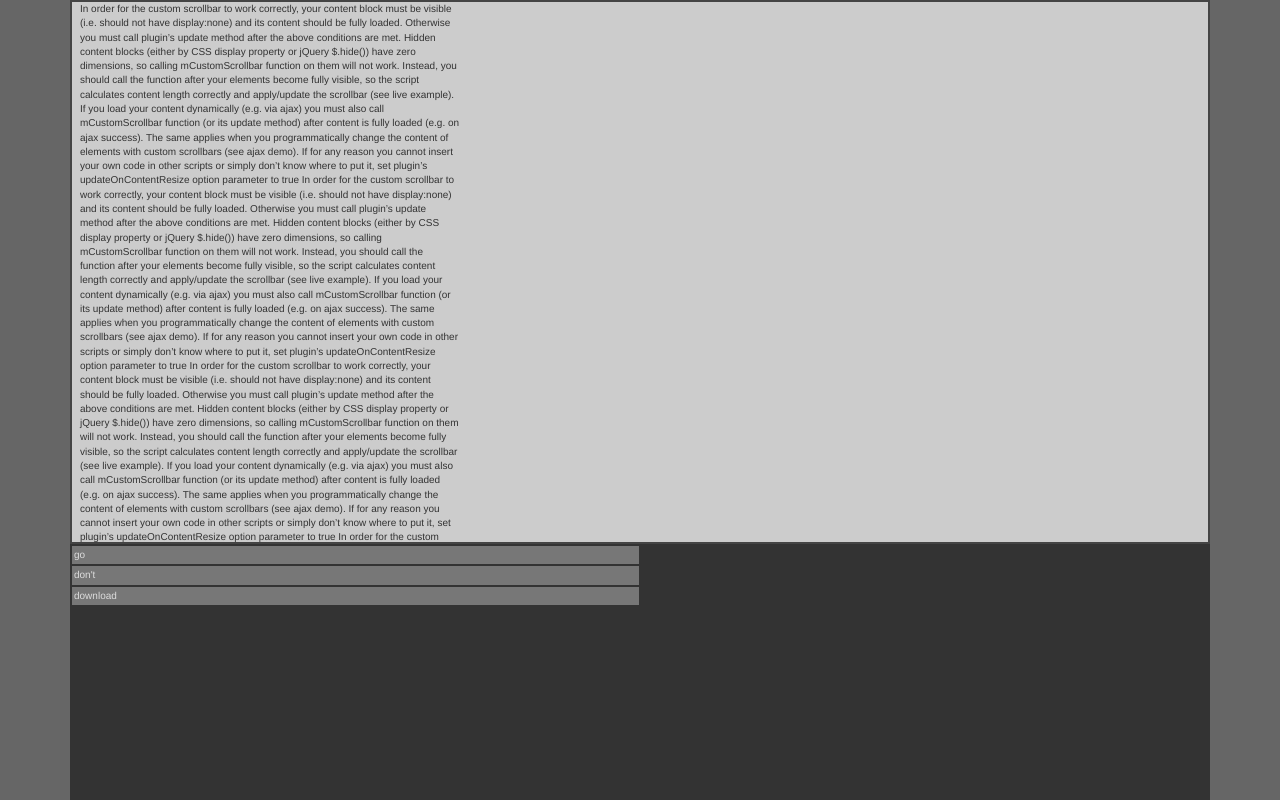
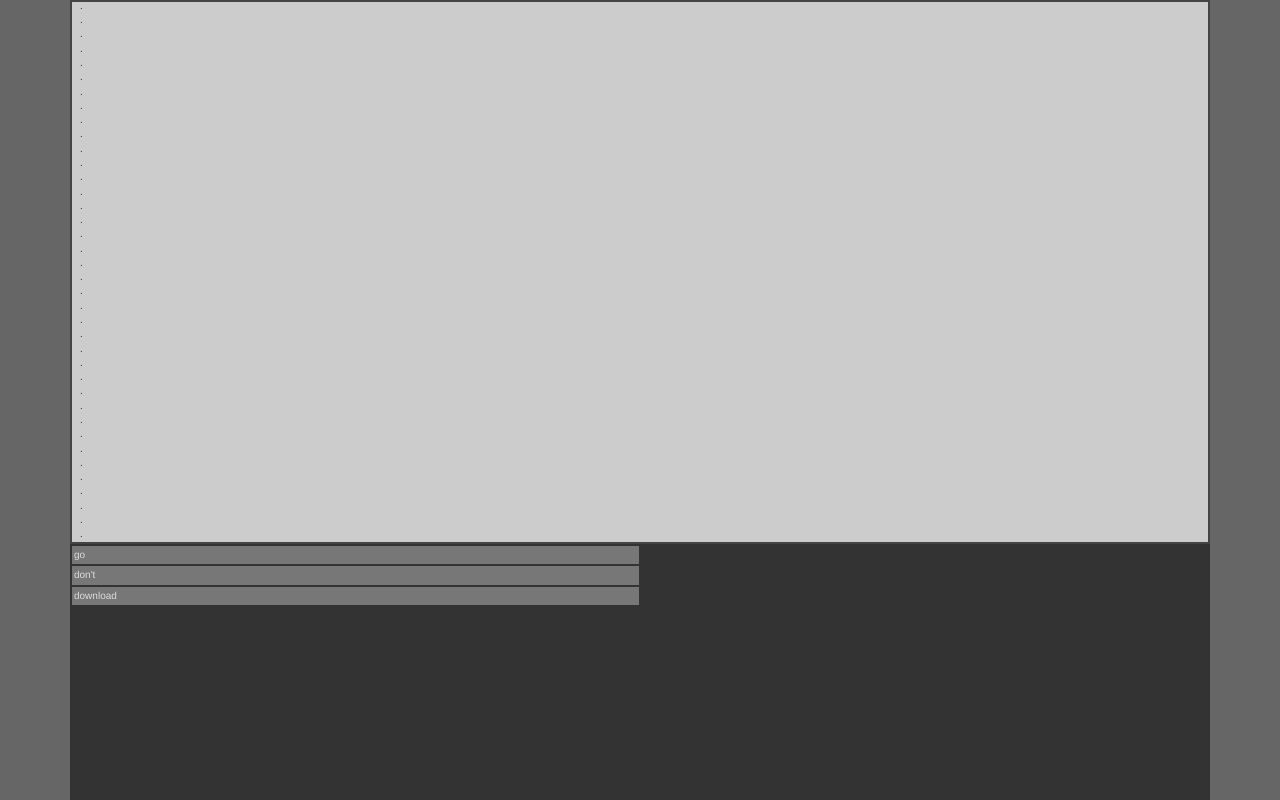
Before and after one commit to eket/botext, a plain HTML site: page canvtxt.html in a window 1280 px wide. Drawn offline with nearby package versions, Linux system fonts and the light colour scheme.

Commit message:
del example text etc

```diff
--- a/canvtxt.coffee
+++ b/canvtxt.coffee
@@ -61,6 +61,7 @@ render_word = (word) ->
   node =map[state.scene][state.verb][word]
   if node.t?
     $('#page').append "<br>#{node.t}"
+    $('#page').scrollTop $('#page')[0].scrollHeight
 
     for sk, sv of node.set
       map[sk] ?= sv
@@ -91,3 +92,4 @@ render_word = (word) ->
 
 
 render_scene 'street'
+$('#page').scrollTop $('#page')[0].scrollHeight
--- a/canvtxt.html
+++ b/canvtxt.html
@@ -13,48 +13,46 @@
 
     <div class="page row">
         <div id="page" class="col-xs-12">
-            In order for the custom scrollbar to work correctly, your content block must be visible (i.e. should not have display:none) and its content should be fully loaded. Otherwise you must call plugin’s update method after the above conditions are met.
-
-            Hidden content blocks (either by CSS display property or jQuery $.hide()) have zero dimensions, so calling mCustomScrollbar function on them will not work. Instead, you should call the function after your elements become fully visible, so the script calculates content length correctly and apply/update the scrollbar (see live example).
-
-            If you load your content dynamically (e.g. via ajax) you must also call mCustomScrollbar function (or its update method) after content is fully loaded (e.g. on ajax success). The same applies when you programmatically change the content of elements with custom scrollbars (see ajax demo).
-
-            If for any reason you cannot insert your own code in other scripts or simply don’t know where to put it, set plugin’s updateOnContentResize option parameter to true
-            In order for the custom scrollbar to work correctly, your content block must be visible (i.e. should not have display:none) and its content should be fully loaded. Otherwise you must call plugin’s update method after the above conditions are met.
-
-            Hidden content blocks (either by CSS display property or jQuery $.hide()) have zero dimensions, so calling mCustomScrollbar function on them will not work. Instead, you should call the function after your elements become fully visible, so the script calculates content length correctly and apply/update the scrollbar (see live example).
-
-            If you load your content dynamically (e.g. via ajax) you must also call mCustomScrollbar function (or its update method) after content is fully loaded (e.g. on ajax success). The same applies when you programmatically change the content of elements with custom scrollbars (see ajax demo).
-
-            If for any reason you cannot insert your own code in other scripts or simply don’t know where to put it, set plugin’s updateOnContentResize option parameter to true
-            In order for the custom scrollbar to work correctly, your content block must be visible (i.e. should not have display:none) and its content should be fully loaded. Otherwise you must call plugin’s update method after the above conditions are met.
-
-            Hidden content blocks (either by CSS display property or jQuery $.hide()) have zero dimensions, so calling mCustomScrollbar function on them will not work. Instead, you should call the function after your elements become fully visible, so the script calculates content length correctly and apply/update the scrollbar (see live example).
-
-            If you load your content dynamically (e.g. via ajax) you must also call mCustomScrollbar function (or its update method) after content is fully loaded (e.g. on ajax success). The same applies when you programmatically change the content of elements with custom scrollbars (see ajax demo).
-
-            If for any reason you cannot insert your own code in other scripts or simply don’t know where to put it, set plugin’s updateOnContentResize option parameter to true
-            In order for the custom scrollbar to work correctly, your content block must be visible (i.e. should not have display:none) and its content should be fully loaded. Otherwise you must call plugin’s update method after the above conditions are met.
-
-            Hidden content blocks (either by CSS display property or jQuery $.hide()) have zero dimensions, so calling mCustomScrollbar function on them will not work. Instead, you should call the function after your elements become fully visible, so the script calculates content length correctly and apply/update the scrollbar (see live example).
-
-            If you load your content dynamically (e.g. via ajax) you must also call mCustomScrollbar function (or its update method) after content is fully loaded (e.g. on ajax success). The same applies when you programmatically change the content of elements with custom scrollbars (see ajax demo).
-
-            If for any reason you cannot insert your own code in other scripts or simply don’t know where to put it, set plugin’s updateOnContentResize option parameter to true
-            In order for the custom scrollbar to work correctly, your content block must be visible (i.e. should not have display:none) and its content should be fully loaded. Otherwise you must call plugin’s update method after the above conditions are met.
-
-            Hidden content blocks (either by CSS display property or jQuery $.hide()) have zero dimensions, so calling mCustomScrollbar function on them will not work. Instead, you should call the function after your elements become fully visible, so the script calculates content length correctly and apply/update the scrollbar (see live example).
-
-            If you load your content dynamically (e.g. via ajax) you must also call mCustomScrollbar function (or its update method) after content is fully loaded (e.g. on ajax success). The same applies when you programmatically change the content of elements with custom scrollbars (see ajax demo).
-
-            If for any reason you cannot insert your own code in other scripts or simply don’t know where to put it, set plugin’s updateOnContentResize option parameter to true
-            In order for the custom scrollbar to work correctly, your content block must be visible (i.e. should not have display:none) and its content should be fully loaded. Otherwise you must call plugin’s update method after the above conditions are met.
-
-            Hidden content blocks (either by CSS display property or jQuery $.hide()) have zero dimensions, so calling mCustomScrollbar function on them will not work. Instead, you should call the function after your elements become fully visible, so the script calculates content length correctly and apply/update the scrollbar (see live example).
-
-            If you load your content dynamically (e.g. via ajax) you must also call mCustomScrollbar function (or its update method) after content is fully loaded (e.g. on ajax success). The same applies when you programmatically change the content of elements with custom scrollbars (see ajax demo).
-
-            If for any reason you cannot insert your own code in other scripts or simply don’t know where to put it, set plugin’s updateOnContentResize option parameter to true
+           <br>.
+           <br>.
+           <br>.
+           <br>.
+           <br>.
+           <br>.
+           <br>.
+           <br>.
+           <br>.
+           <br>.
+           <br>.
+           <br>.
+           <br>.
+           <br>.
+           <br>.
+           <br>.
+           <br>.
+           <br>.
+           <br>.
+           <br>.
+           <br>.
+           <br>.
+           <br>.
+           <br>.
+           <br>.
+           <br>.
+           <br>.
+           <br>.
+           <br>.
+           <br>.
+           <br>.
+           <br>.
+           <br>.
+           <br>.
+           <br>.
+           <br>.
+           <br>.
+           <br>.
+           <br>.
+           <br>.
         </div>
     </div>
 
--- a/canvtxt.js
+++ b/canvtxt.js
@@ -109,6 +109,7 @@ render_word = function(word) {
   node = map[state.scene][state.verb][word];
   if (node.t != null) {
     $('#page').append("<br>" + node.t);
+    $('#page').scrollTop($('#page')[0].scrollHeight);
     _ref = node.set;
     for (sk in _ref) {
       sv = _ref[sk];
@@ -155,3 +156,5 @@ render_word = function(word) {
 };
 
 render_scene('street');
+
+$('#page').scrollTop($('#page')[0].scrollHeight);
--- a/style.css
+++ b/style.css
@@ -7,7 +7,7 @@ body {background: #666; font-size: 10px;}
 .page.row {height: 68%; border:2px solid #444; background: #ccc;}
 .menu.row {height: 32%; background: #333;padding-right: 2px}
 
-#page {height: 100%; overflow: auto; max-width: 400px;padding-left: 8px; padding-right:12px;margin-left: auto; margin-right: auto; cursor:default
+#page {height: 100%; overflow: auto; max-width: 400px;padding-left: 8px; padding-right:12px;margin-left: auto; margin-right: auto; cursor:default;
 }
 .button {
     margin-left:2px;margin-right: 0px; margin-bottom: 2px; margin-top: 2px; border: 0px; padding: 2px;
```
